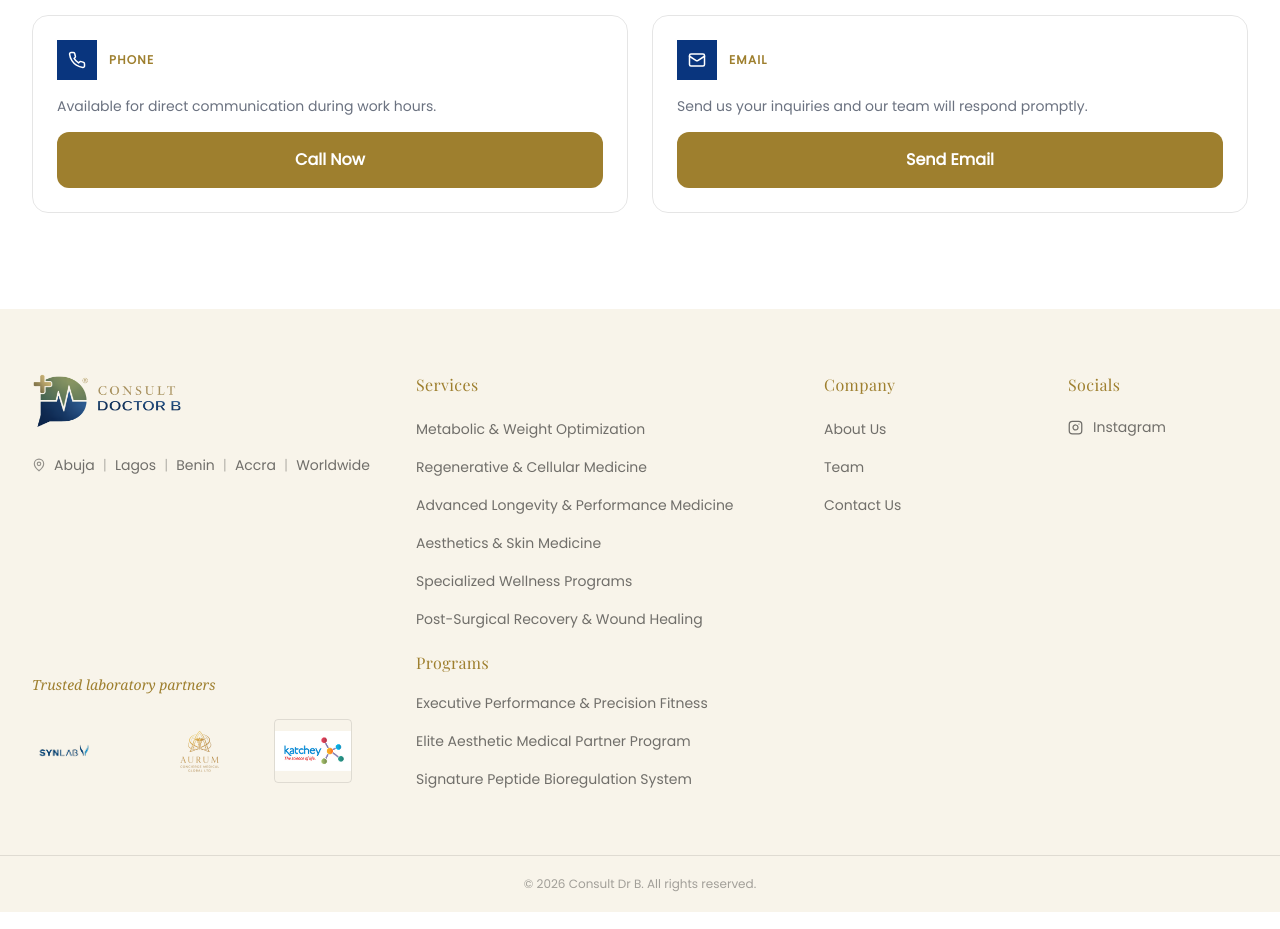
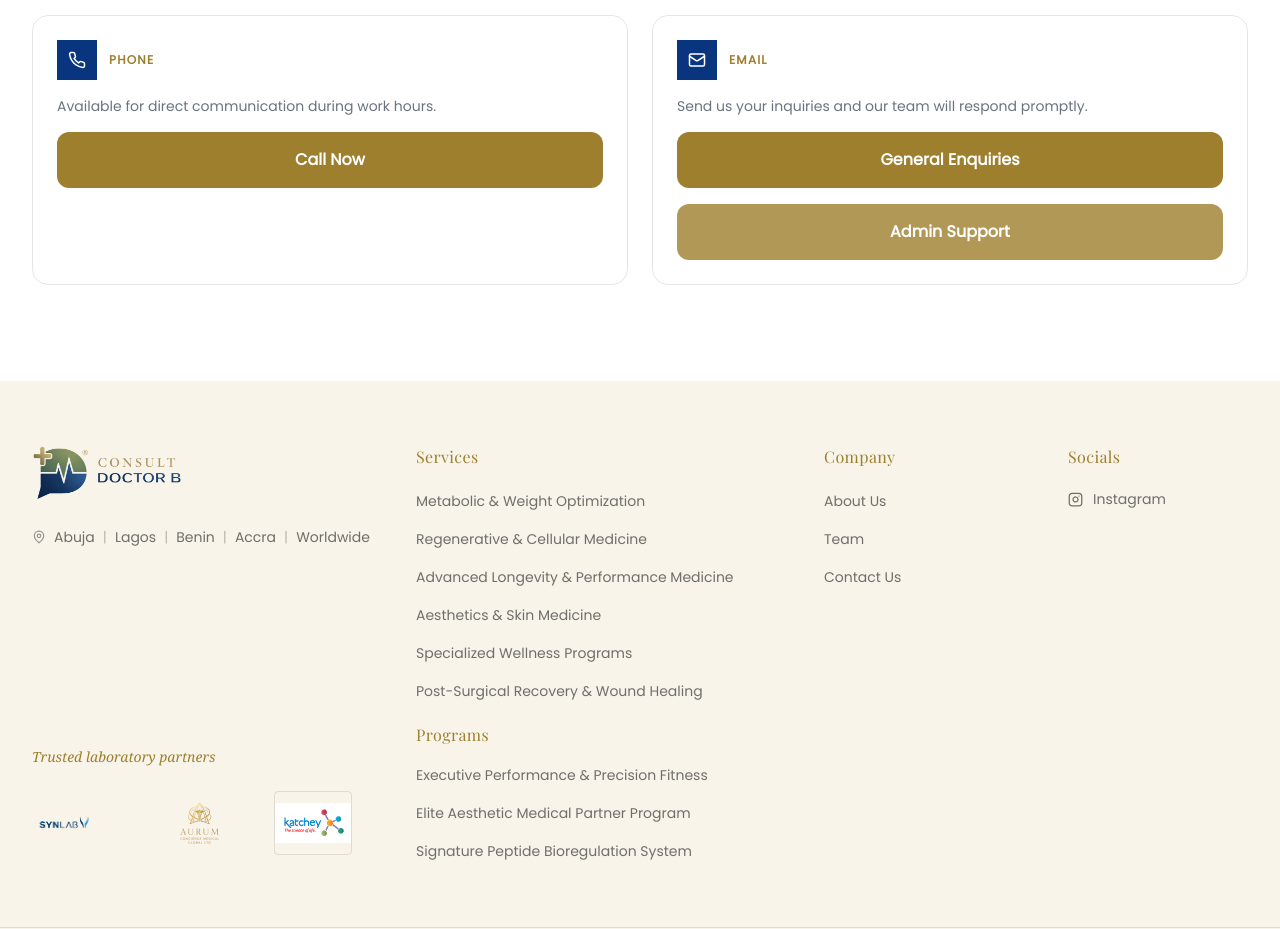
Before and after one commit to kennygray-dev/consult-dr-b, a Next.js app: page /contact in a window 1280 px wide. Shown: the part 1540-2469 px from the top of the page. Built offline with nearby package versions, Linux system fonts and the light colour scheme; a web font is replaced by a local one.

Commit message:
mail additions and faq update

```diff
--- a/src/app/contact/page.tsx
+++ b/src/app/contact/page.tsx
@@ -118,10 +118,16 @@ export default function ContactPage() {
                   </p>
 
                   <a
-                    href={`mailto:${CONTACT_INFO.email}`}
+                    href={`mailto:${CONTACT_INFO.primaryEmail}`}
                     className="w-full inline-flex items-center justify-center bg-secondary text-white font-semibold py-4 px-6 rounded-xl hover:opacity-90 transition"
                   >
-                    Send Email
+                    General Enquiries
+                  </a>
+                  <a
+                    href={`mailto:${CONTACT_INFO.secondaryEmail}`}
+                    className="w-full inline-flex items-center justify-center bg-secondary/80 text-white font-semibold py-4 px-6 rounded-xl hover:opacity-90 transition"
+                  >
+                    Admin Support
                   </a>
                 </div>
               </div>
--- a/src/app/page.tsx
+++ b/src/app/page.tsx
@@ -33,7 +33,7 @@ const FAQ_ITEMS = [
   {
     question: "Do you offer international consultations?",
     answer:
-      "Yes. Telemedical consultations and concierge coordination are available for international patients.",
+      "Our network extends across multiple countries through carefully selected expert physicians, research laboratories, advance testing centers ,wellness partners, and concierge affiliates  allowing us to coordinate elite medical and wellness experiences internationally with precision, privacy, and excellence.",
   },
 ];
 
--- a/src/lib/constants.ts
+++ b/src/lib/constants.ts
@@ -27,10 +27,9 @@ export const NAV_LINKS: NavLink[] = [
 ];
 
 export const CONTACT_INFO: ContactInfo = {
-  address: "123 Medical Drive, Suite 400, Beverly Hills, CA 90210",
-  phone:   "+1 (800) 555-0199",
-  email:   "info@consultdrb.com",
-  hours:   "Mon – Fri: 8 AM – 6 PM",
+  phone: "+2347072261185",
+  primaryEmail: "concierge@consultdrb.com",
+  secondaryEmail: "admin@consultdrbintl.com",
 };
 
 
--- a/src/types/index.ts
+++ b/src/types/index.ts
@@ -64,8 +64,7 @@ export interface PeptideItem extends NutritionItem {
 
 // ─── Contact ──────────────────────────────────────────────────────────────────
 export interface ContactInfo {
-  address: string;
   phone: string;
-  email: string;
-  hours: string;
+  primaryEmail: string;
+  secondaryEmail: string;
 }
```
